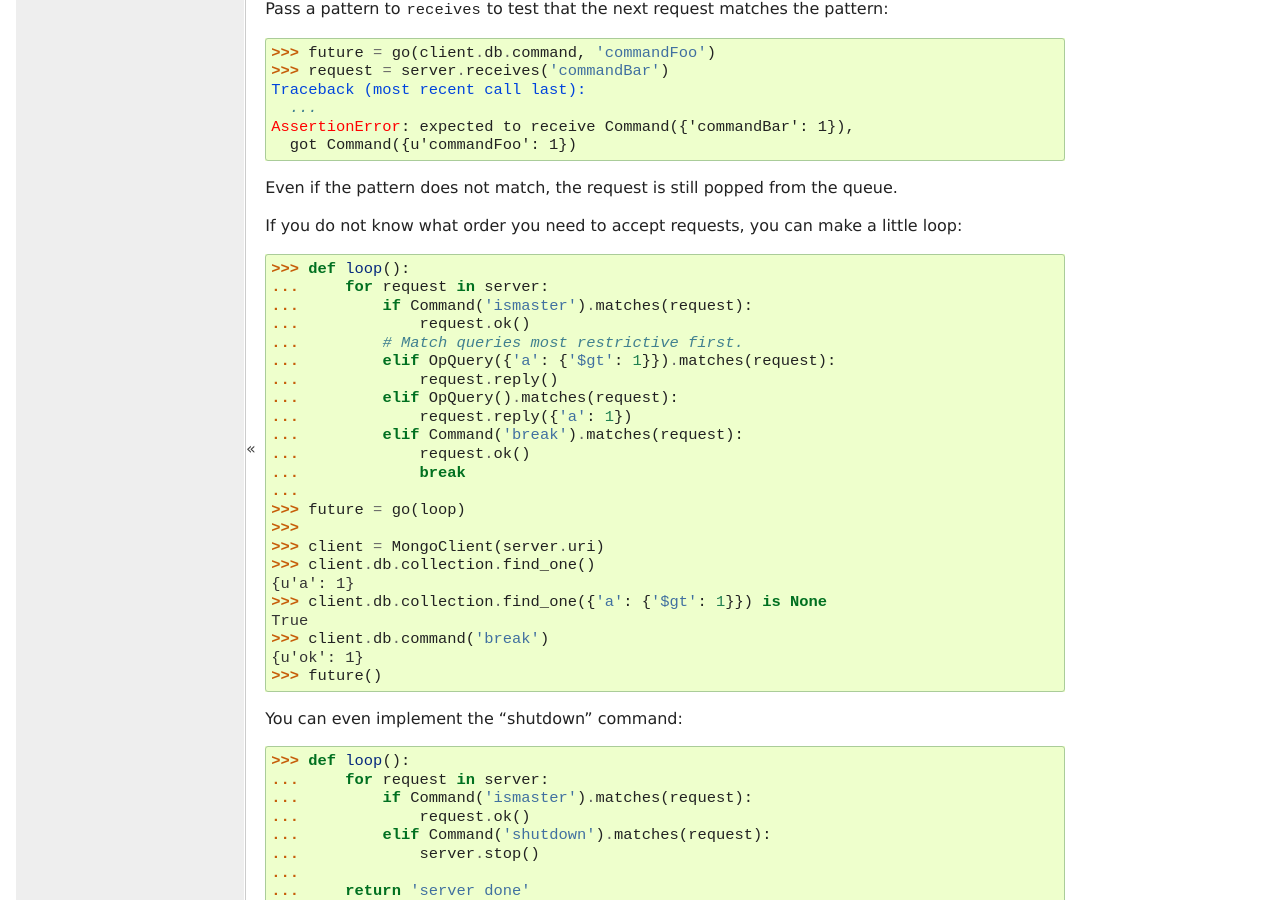
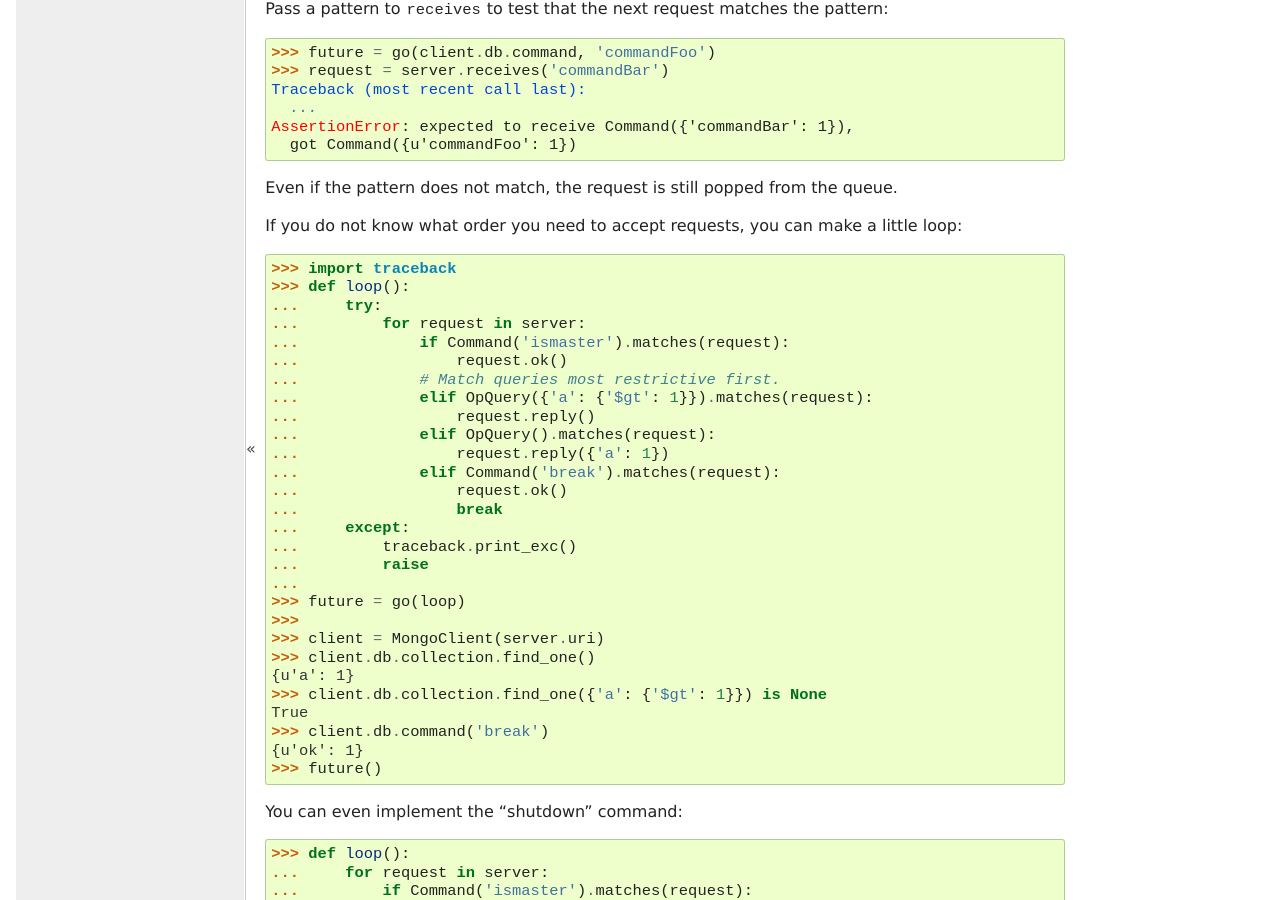
Before and after one commit to mongodb-labs/mongo-mockup-db, a Sphinx documentation site: the page built from docs/tutorial.rst, in a window 1280 px wide and 900 px high, scrolled down 3183 px. Built offline with Sphinx 7.4.7, drawn with Linux system fonts in a browser that asks for light colours; pages that are not in the unit, such as notebooks, are missing from menus.

Commit message:
Help debug tutorial doctest.
If "loop()" fails, nice to see some output so we can debug
the broken test.

```diff
--- a/docs/tutorial.rst
+++ b/docs/tutorial.rst
@@ -170,18 +170,23 @@ queue.
 If you do not know what order you need to accept requests, you can make a
 little loop:
 
+   >>> import traceback
    >>> def loop():
-   ...     for request in server:
-   ...         if Command('ismaster').matches(request):
-   ...             request.ok()
-   ...         # Match queries most restrictive first.
-   ...         elif OpQuery({'a': {'$gt': 1}}).matches(request):
-   ...             request.reply()
-   ...         elif OpQuery().matches(request):
-   ...             request.reply({'a': 1})
-   ...         elif Command('break').matches(request):
-   ...             request.ok()
-   ...             break
+   ...     try:
+   ...         for request in server:
+   ...             if Command('ismaster').matches(request):
+   ...                 request.ok()
+   ...             # Match queries most restrictive first.
+   ...             elif OpQuery({'a': {'$gt': 1}}).matches(request):
+   ...                 request.reply()
+   ...             elif OpQuery().matches(request):
+   ...                 request.reply({'a': 1})
+   ...             elif Command('break').matches(request):
+   ...                 request.ok()
+   ...                 break
+   ...     except:
+   ...         traceback.print_exc()
+   ...         raise
    ...
    >>> future = go(loop)
    >>>
```
